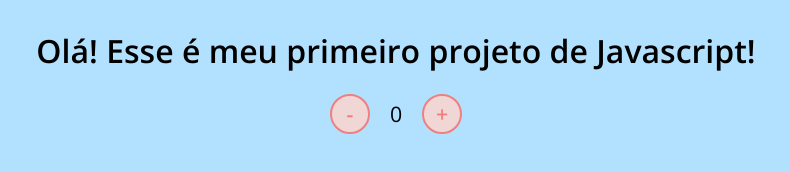
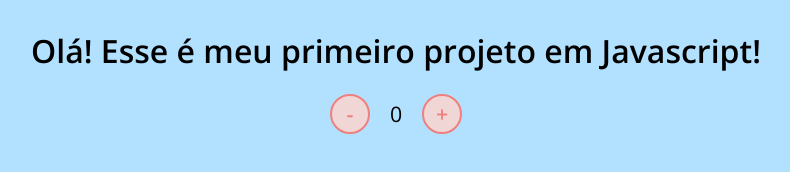
Before and after one commit to FernandoFaria77/contador-Java---DIO, a plain HTML site: page index.html in a window 1280 px wide. Shown: the whole page, without its empty margins (244-1034 px from the left). Drawn offline with nearby package versions, Linux system fonts and the light colour scheme.

Commit message:
Update index.html

```diff
--- a/index.html
+++ b/index.html
@@ -8,7 +8,7 @@
     <title>Contador</title>
 </head>
 <body>
-    <h1>Olá! Esse é meu primeiro projeto de Javascript!</h1>
+    <h1>Olá! Esse é meu primeiro projeto em Javascript!</h1>
 
     <div id="counter">
         <button name="subtrair" onclick="decrement()">-</button>
```
